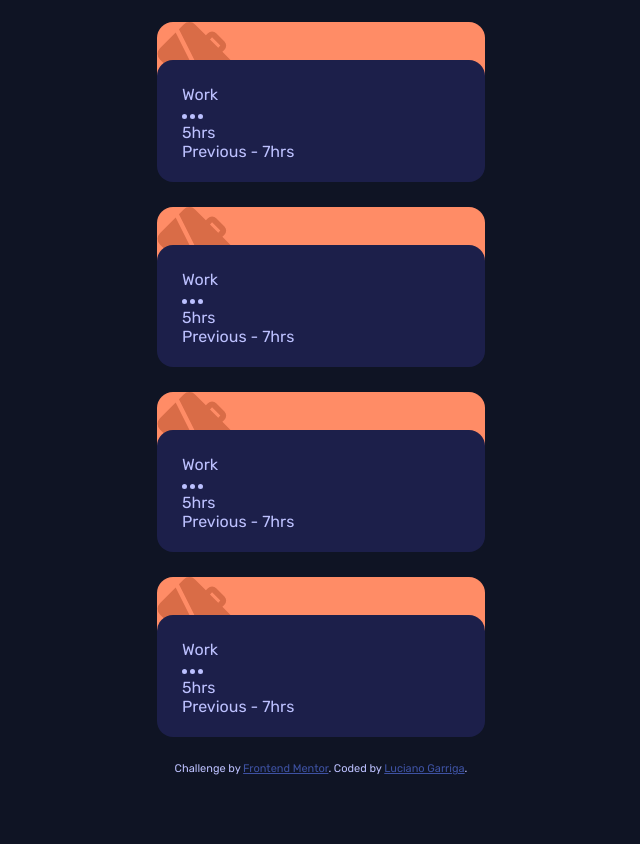
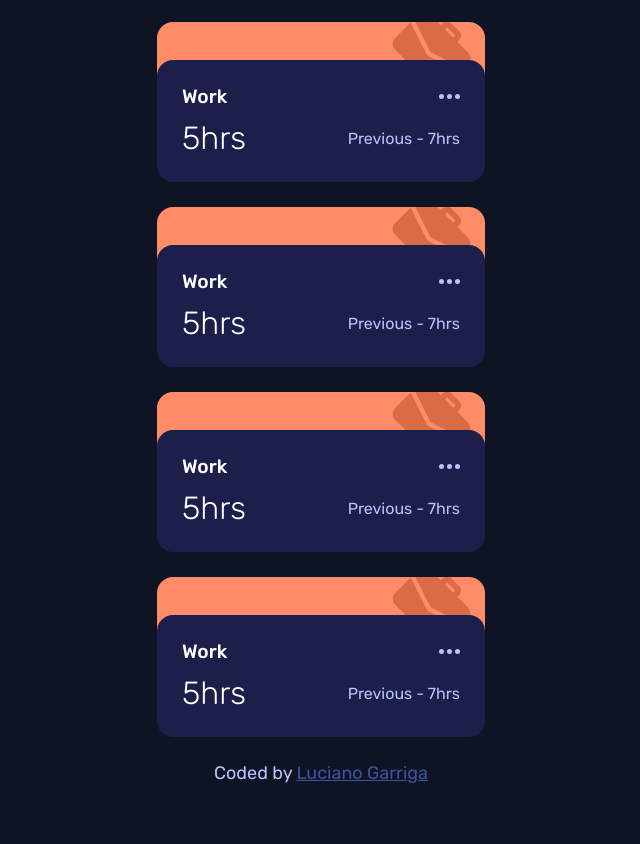
Before and after one commit to lucianogarriga/dashboard, a plain HTML site: page index.html in a window 1280 px wide. Shown: the part 648-1492 px from the top of the page, without its empty margins (319-959 px from the left). Before the commit the page ends 1423 px from the top, so only its background shows below. Drawn offline with Linux system fonts and the light colour scheme; a web font is replaced by a local one.

Commit message:
Mods pre media screen

```diff
--- a/index.html
+++ b/index.html
@@ -2,16 +2,11 @@
 <html lang="en">
 <head>
   <meta charset="UTF-8">
-  <meta name="viewport" content="width=device-width, initial-scale=1.0"> <!-- displays site properly based on user's device -->
+  <meta name="viewport" content="width=device-width, initial-scale=1.0">
 
   <link rel="icon" type="image/png" sizes="32x32" href="./images/favicon-32x32.png">
   <link rel="stylesheet" href="./styles.css">
-  <title>Frontend Mentor | Time tracking dashboard</title>
-
-  <style>
-    .attribution { font-size: 11px; text-align: center; }
-    .attribution a { color: hsl(228, 45%, 44%); }
-  </style>
+  <title>LMG | Time tracking dashboard</title>
 </head>
 <body>
 
@@ -48,7 +43,7 @@
                 <p class="card__title">Work</p>
                 <img src="./images/icon-ellipsis.svg" alt="three dots">
               </div>
-              <div class="card__hours">
+              <div class="card__time">
                 <p class="card__hour">5hrs</p>
                 <p class="card__previous">Previous - 7hrs </p>
               </div>
@@ -57,14 +52,14 @@
 
         <div class="card">
           <div class="card__background">
-            <img src="./images/icon-work.svg" alt="work">
+            <img class="card__image" src="./images/icon-work.svg" alt="work">
           </div>
           <div class="card__details">
               <div class="card__activity">
                 <p class="card__title">Work</p>
                 <img src="./images/icon-ellipsis.svg" alt="three dots">
               </div>
-              <div class="card__hours">
+              <div class="card__time">
                 <p class="card__hour">5hrs</p>
                 <p class="card__previous">Previous - 7hrs </p>
               </div>
@@ -73,14 +68,14 @@
 
         <div class="card">
           <div class="card__background">
-            <img src="./images/icon-work.svg" alt="work">
+            <img class="card__image" src="./images/icon-work.svg" alt="work">
           </div>
           <div class="card__details">
               <div class="card__activity">
                 <p class="card__title">Work</p>
                 <img src="./images/icon-ellipsis.svg" alt="three dots">
               </div>
-              <div class="card__hours">
+              <div class="card__time">
                 <p class="card__hour">5hrs</p>
                 <p class="card__previous">Previous - 7hrs </p>
               </div>
@@ -89,14 +84,14 @@
 
         <div class="card">
           <div class="card__background">
-            <img src="./images/icon-work.svg" alt="work">
+            <img class="card__image" src="./images/icon-work.svg" alt="work">
           </div>
           <div class="card__details">
               <div class="card__activity">
                 <p class="card__title">Work</p>
                 <img src="./images/icon-ellipsis.svg" alt="three dots">
               </div>
-              <div class="card__hours">
+              <div class="card__time">
                 <p class="card__hour">5hrs</p>
                 <p class="card__previous">Previous - 7hrs </p>
               </div>
@@ -105,14 +100,14 @@
 
         <div class="card">
           <div class="card__background">
-            <img src="./images/icon-work.svg" alt="work">
+            <img class="card__image" src="./images/icon-work.svg" alt="work">
           </div>
           <div class="card__details">
               <div class="card__activity">
                 <p class="card__title">Work</p>
                 <img src="./images/icon-ellipsis.svg" alt="three dots">
               </div>
-              <div class="card__hours">
+              <div class="card__time">
                 <p class="card__hour">5hrs</p>
                 <p class="card__previous">Previous - 7hrs </p>
               </div>
@@ -121,14 +116,14 @@
 
         <div class="card">
           <div class="card__background">
-            <img src="./images/icon-work.svg" alt="work">
+            <img class="card__image" src="./images/icon-work.svg" alt="work">
           </div>
           <div class="card__details">
               <div class="card__activity">
                 <p class="card__title">Work</p>
                 <img src="./images/icon-ellipsis.svg" alt="three dots">
               </div>
-              <div class="card__hours">
+              <div class="card__time">
                 <p class="card__hour">5hrs</p>
                 <p class="card__previous">Previous - 7hrs </p>
               </div>
@@ -139,8 +134,7 @@
   </main>
 
   <footer class="attribution">
-    Challenge by <a href="https://www.frontendmentor.io?ref=challenge" target="_blank">Frontend Mentor</a>.
-    Coded by <a href="https://github.com/lucianogarriga" target="_blank">Luciano Garriga</a>.
+    Coded by <a href="https://github.com/lucianogarriga" target="_blank">Luciano Garriga</a>
   </footer>
 <script src="./main.js"></script>
 </body>
--- a/styles.css
+++ b/styles.css
@@ -137,3 +137,27 @@ body{
     color: var(--White);
     background-color: var(--Desaturated-blue);
 }
+.card__activity, .card__time{
+    display: flex;
+    align-items: center;
+    justify-content: space-between;
+}
+.card__title{
+    color: var(--White);
+    display: flex;
+    font-size: 1.2em;
+    font-weight: 450;
+}
+.card__hour{
+    font-size: 2em;
+    color: var(--White);
+    font-weight: 300;
+}
+.attribution {
+    font-size: 18px;
+    text-align: center;
+    margin-bottom: 60px;
+}
+.attribution a {
+    color: hsl(228, 45%, 44%);
+}
```
